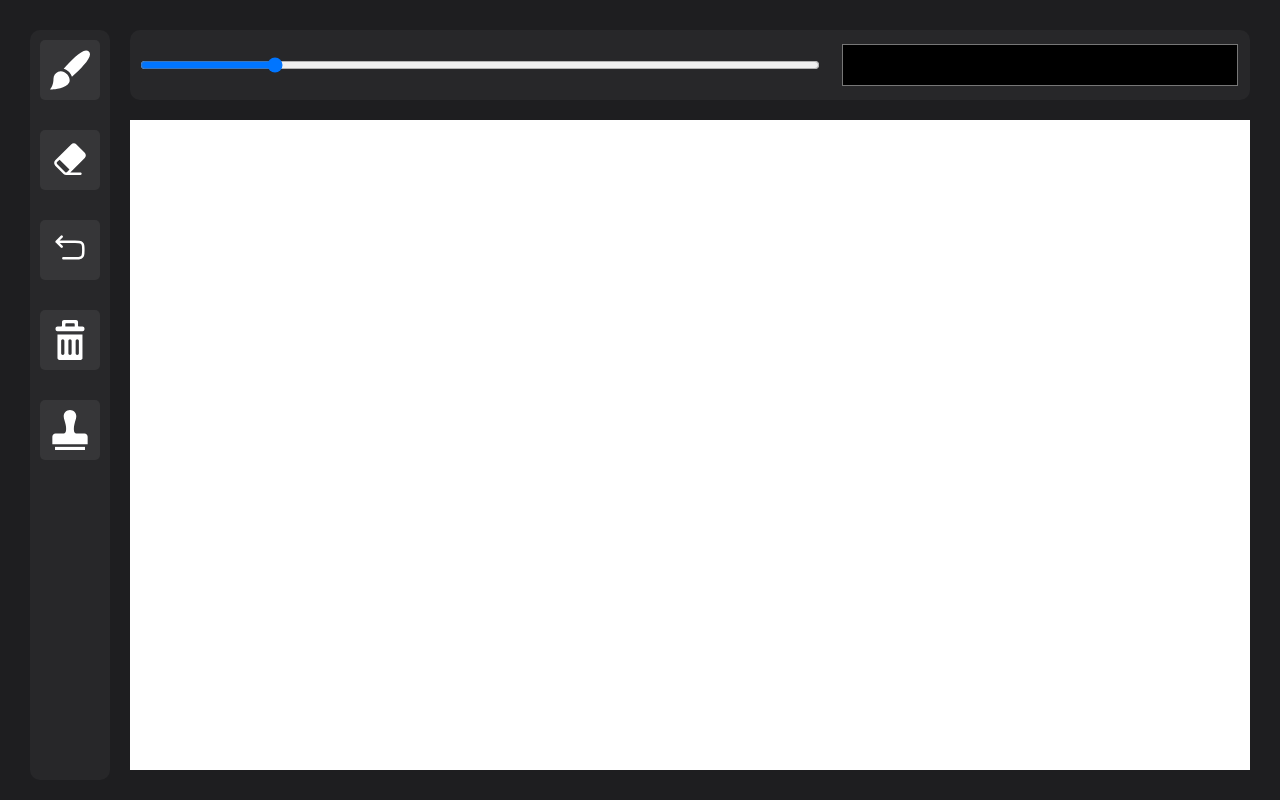
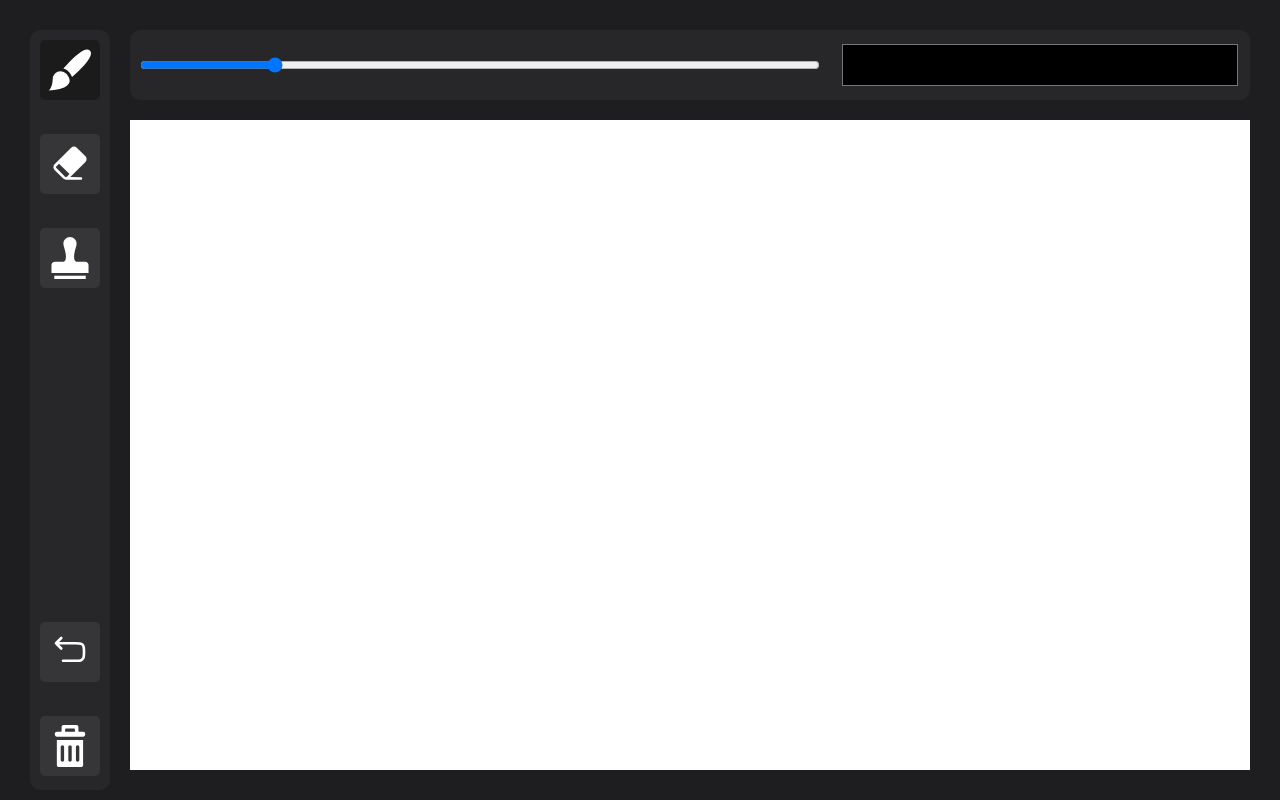
Before and after one commit to web-concepts-2026/web-canvas2D-kovalenko, a plain HTML site: page index.html in a window 1280 px wide. Drawn offline with Linux system fonts and the light colour scheme.

Commit message:
Added tool selection and eraser functionality

```diff
--- a/css/style.css
+++ b/css/style.css
@@ -17,21 +17,33 @@ main {
     height: 100vh;
 }
 
-#tools {
+#left {
     background-color: rgb(39, 39, 41);
     width: 80px;
     height: 100%;
 
-    padding-top: 10px;
-
     border-radius: 10px;
 
+    display: flex;
+    flex-direction: column;
+
+    gap: 30px;
+
+    padding: 10px 0;
+}
+
+.toolbar {
     list-style: none;
 
     display: flex;
     flex-direction: column;
     align-items: center;
     gap: 30px;
+
+}
+
+#actions {
+    margin-top: auto;
 }
 
 #right {
@@ -72,29 +84,51 @@ main {
     flex: 1;
 }
 
-.icon {
+.tool-btn {
     background-color: rgb(54, 54, 56);
     border: none;
     border-radius: 5px;
-
-    padding: 10px;
 
     cursor: pointer;
 
     width: 60px;
     height: 60px;
+
+    background-size: 70%;
+    background-repeat: no-repeat;
+    background-position: center;
 }
 
-.icon:hover {
+.tool-btn:hover {
     background-color: rgb(63, 63, 66);
 }
 
-.icon:active {
+.tool-btn:active {
     background-color: rgb(50, 50, 52);
 }
 
-.icon img {
+.tool-btn img {
     width: 100%;
+}
+
+#draw-btn {
+    background-image: url("../assets/draw.svg");
+}
+
+#erase-btn {
+    background-image: url("../assets/erase.svg");
+}
+
+#stamp-btn {
+    background-image: url("../assets/stamp.svg");
+}
+
+#undo-btn {
+    background-image: url("../assets/undo.svg");
+}
+
+#clear-btn {
+    background-image: url("../assets/clear.svg");
 }
 
 #paint-canvas {
--- a/index.html
+++ b/index.html
@@ -9,12 +9,14 @@
 <body>
     <main>
         <section id="left">
-            <ul id="tools">
-                <li><button class="icon"><img src="assets/draw.svg" alt="draw"></button></li>
-                <li><button class="icon"><img src="assets/erase.svg" alt="erase"></button></li>
-                <li><button class="icon"><img src="assets/undo.svg" alt="undo"></button></li>
-                <li><button class="icon"><img src="assets/clear.svg" alt="clear"></button></li>
-                <li><button class="icon"><img src="assets/stamp.svg" alt="stamp"></button></li>
+            <ul id="tools" class="toolbar">
+                <li><button class="tool-btn" id="draw-btn"></button></li>
+                <li><button class="tool-btn" id="erase-btn"></button></li>
+                <li><button class="tool-btn" id="stamp-btn"></button></li>
+            </ul>
+            <ul id="actions" class="toolbar">
+                <li><button class="tool-btn" id="undo-btn"></button></li>
+                <li><button class="tool-btn" id="clear-btn"></button></li>
             </ul>
         </section>
         <section id="right">
--- a/script/main.js
+++ b/script/main.js
@@ -1,6 +1,10 @@
 const canvas = document.querySelector("#paint-canvas");
 const size_slider = document.querySelector("#brush-size");
 const color_picker = document.querySelector("#brush-color");
+const tools = document.querySelector("#tools");
+const actions = document.querySelector("#actions");
+
+let tool_selected = "draw-btn";
 
 const ctx = canvas.getContext("2d");
 
@@ -23,6 +27,10 @@ function onDraw(x, y) {
 
     lastX = x;
     lastY = y;
+}
+
+function onErase(x, y) {
+    ctx.clearRect(x - ctx.lineWidth, y - ctx.lineWidth, ctx.lineWidth * 2, ctx.lineWidth * 2);
 }
 
 function onIdle(x, y) {
@@ -63,7 +71,14 @@ function state(onDraw, onIdle) {
                     if (currentState === STATE.IDLE) {
                         onIdle(event.offsetX, event.offsetY);
                     } else if (currentState === STATE.DRAW) {
-                        onDraw(event.offsetX, event.offsetY);
+                        switch (tool_selected) {
+                            case "draw-btn":
+                                onDraw(event.offsetX, event.offsetY);
+                                break;
+                            case "erase-btn":
+                                onErase(event.offsetX, event.offsetY);
+                                break;
+                        }
                     }
                     break;
                 case "mouseup":
@@ -93,3 +108,35 @@ size_slider.addEventListener("change", () => {
 color_picker.addEventListener("change", () => {
     ctx.strokeStyle = color_picker.value;
 })
+
+const tool_buttons = document.querySelectorAll(".tool-btn");
+
+const default_button_color = window.getComputedStyle(tool_buttons[0]).backgroundColor;
+const active_button_color = "#1c1b1c";
+document.querySelector("#draw-btn").style = `background-color: ${active_button_color}`;
+
+tools.addEventListener("click", (e) => {
+    const btn = e.target.closest('.tool-btn');
+
+    if (!btn) return;
+
+    const prev_btn = document.querySelector(`#${tool_selected}`);
+    if (prev_btn) prev_btn.style = '';
+
+    tool_selected = btn.id;
+    btn.style = `background-color: ${active_button_color}`;
+})
+
+actions.addEventListener("click", (e) => {
+    const btn = e.target.closest('.tool-btn');
+
+    if (!btn) return;
+
+    switch(btn.id) {
+        case "undo-btn":
+            break;
+        case "clear-btn":
+            ctx.clearRect(0, 0, ctx.canvas.width, ctx.canvas.height);
+            break;
+    }
+})
```
